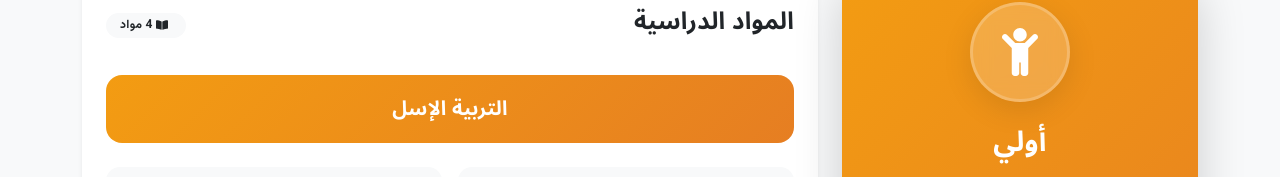
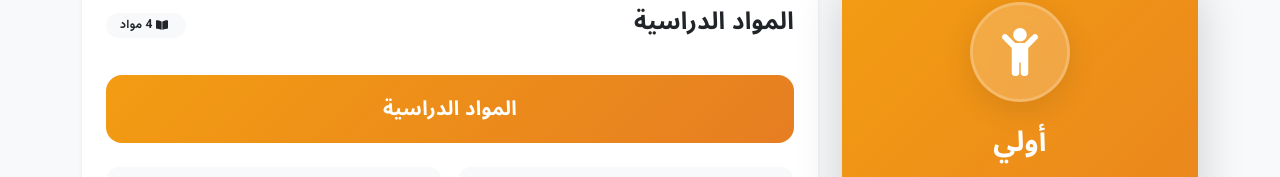
Before and after one commit to Dan-minister0062/Final-School-Project, a React (Vite) app: page /academics in a window 1280 px wide. Shown: the part 566-743 px from the top of the page. Built offline with nearby package versions, Linux system fonts and the light colour scheme; no server answers.

Commit message:
Rename academics subjects heading

```diff
--- a/src/components/public/Academics.jsx
+++ b/src/components/public/Academics.jsx
@@ -417,7 +417,7 @@ const Academics = () => {
 
                   <div className="text-center mb-4 p-3 rounded-4" style={{ background: currentLevel.gradient, color: '#ffffff' }}>
                     <h5 className="fw-bold mb-0" style={arabicFontStyle}>
-                      {isArabic ? 'التربية الإسل' : 'Islamic Education and the Holy Quran'}
+                      {isArabic ? 'المواد الدراسية' : 'Subjects Offered'}
                     </h5>
                   </div>
 
```
